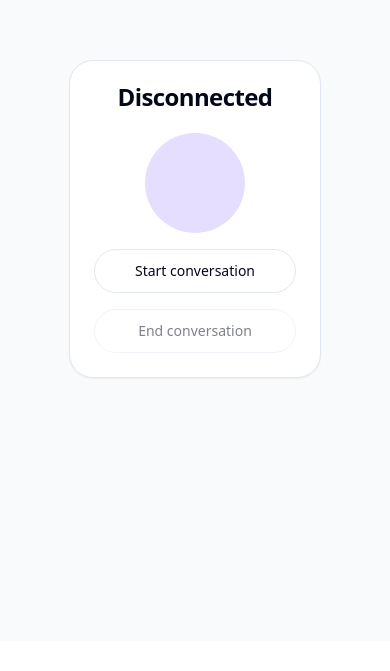
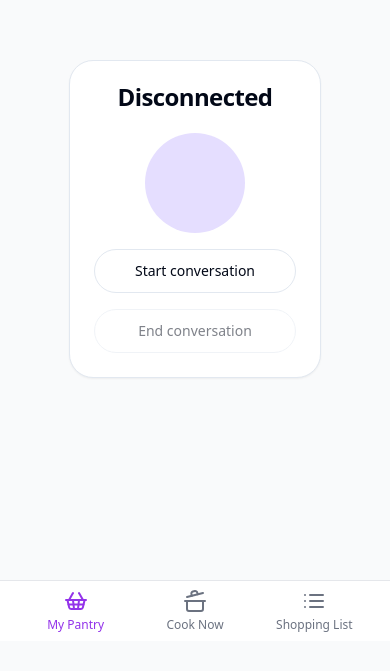
Before and after one commit to danirolopes/hackathon-elevenlabs-app, a React (Vite) app: page / in a window 390 px wide. Shown: the part 203-874 px from the top of the page. Before the commit the page ends 844 px from the top, so only its background shows below. Built offline with nearby package versions, Linux system fonts and the light colour scheme.

Commit message:
Add bottom navigation bar
Added a bottom navigation bar to the app with three menu items: "My pantry", "Cook now", and "Shopping list".  This improves the mobile user experience.

```diff
--- /dev/null
+++ b/src/components/BottomNav.tsx
@@ -0,0 +1,48 @@
+
+import { ShoppingBasket, CookingPot, List } from "lucide-react";
+import { cn } from "@/lib/utils";
+
+interface NavItemProps {
+  icon: React.ReactNode;
+  label: string;
+  isActive: boolean;
+  onClick: () => void;
+}
+
+const NavItem = ({ icon, label, isActive, onClick }: NavItemProps) => (
+  <button
+    onClick={onClick}
+    className={cn(
+      "flex flex-col items-center justify-center flex-1 py-2",
+      isActive ? "text-purple-600" : "text-gray-500"
+    )}
+  >
+    <div className="w-6 h-6">{icon}</div>
+    <span className="text-xs mt-1">{label}</span>
+  </button>
+);
+
+export const BottomNav = () => {
+  return (
+    <div className="fixed bottom-0 left-0 right-0 bg-white border-t border-gray-200 flex justify-around items-center px-4 pb-safe">
+      <NavItem
+        icon={<ShoppingBasket className="w-6 h-6" />}
+        label="My Pantry"
+        isActive={true}
+        onClick={() => {}}
+      />
+      <NavItem
+        icon={<CookingPot className="w-6 h-6" />}
+        label="Cook Now"
+        isActive={false}
+        onClick={() => {}}
+      />
+      <NavItem
+        icon={<List className="w-6 h-6" />}
+        label="Shopping List"
+        isActive={false}
+        onClick={() => {}}
+      />
+    </div>
+  );
+};
--- a/src/index.css
+++ b/src/index.css
@@ -1,4 +1,3 @@
-
 @tailwind base;
 @tailwind components;
 @tailwind utilities;
@@ -129,3 +128,9 @@
 .animate-orb-slow {
   animation: slowPulse 2s ease-in-out infinite;
 }
+
+@layer utilities {
+  .pb-safe {
+    padding-bottom: env(safe-area-inset-bottom);
+  }
+}
--- a/src/pages/Index.tsx
+++ b/src/pages/Index.tsx
@@ -1,10 +1,14 @@
 
 import { ConvAI } from "@/components/ConvAI";
+import { BottomNav } from "@/components/BottomNav";
 
 const Index = () => {
   return (
-    <div className="min-h-screen w-full bg-gray-50">
-      <ConvAI />
+    <div className="min-h-screen w-full bg-gray-50 pb-16">
+      <div className="max-w-md mx-auto">
+        <ConvAI />
+      </div>
+      <BottomNav />
     </div>
   );
 };
```
